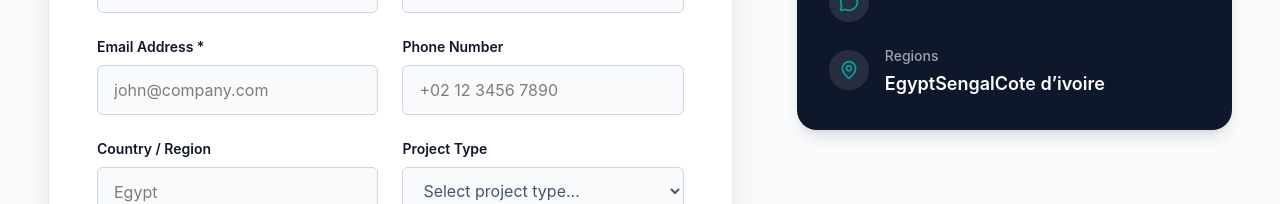
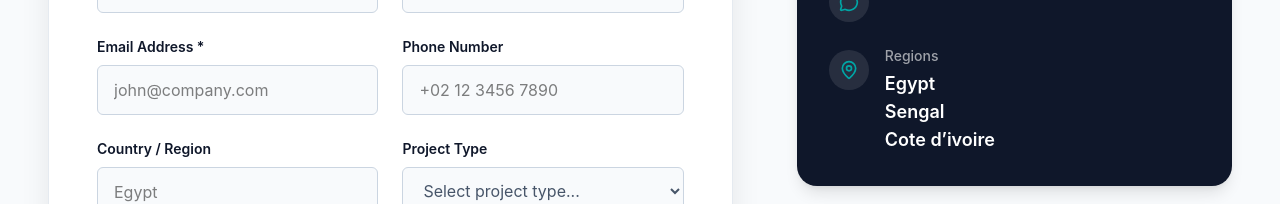
Before and after one commit to Abdelrahman818/aquaz, a Next.js app: page /contact in a window 1280 px wide. Shown: the part 722-926 px from the top of the page. Built offline with nearby package versions, Linux system fonts and the light colour scheme.

Commit message:
Change span elements to divs for region display

```diff
--- a/app/contact/page.jsx
+++ b/app/contact/page.jsx
@@ -265,9 +265,9 @@ export default function Contact() {
                   </div>
                   <div>
                     <p className="text-white/60 text-sm font-medium mb-1">Regions</p>
-                    <span className="font-semibold text-lg hover:text-[#00A6A6] transition-colors">Egypt</span>
-                    <span className="font-semibold text-lg hover:text-[#00A6A6] transition-colors">Sengal</span>
-                    <span className="font-semibold text-lg hover:text-[#00A6A6] transition-colors">Cote d’ivoire</span>
+                    <div className="font-semibold text-lg hover:text-[#00A6A6] transition-colors">Egypt</div>
+                    <div className="font-semibold text-lg hover:text-[#00A6A6] transition-colors">Sengal</div>
+                    <div className="font-semibold text-lg hover:text-[#00A6A6] transition-colors">Cote d’ivoire</div>
                   </div>
                 </div>
               </div>
```
